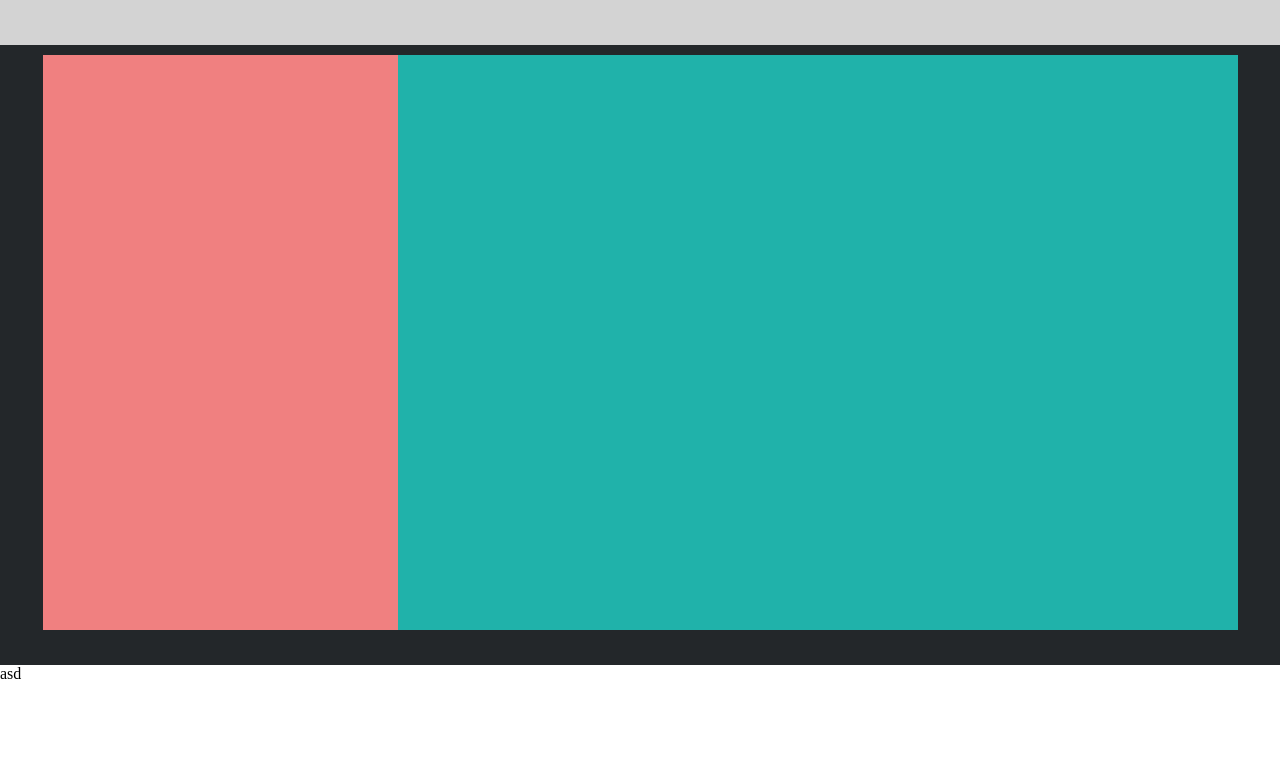
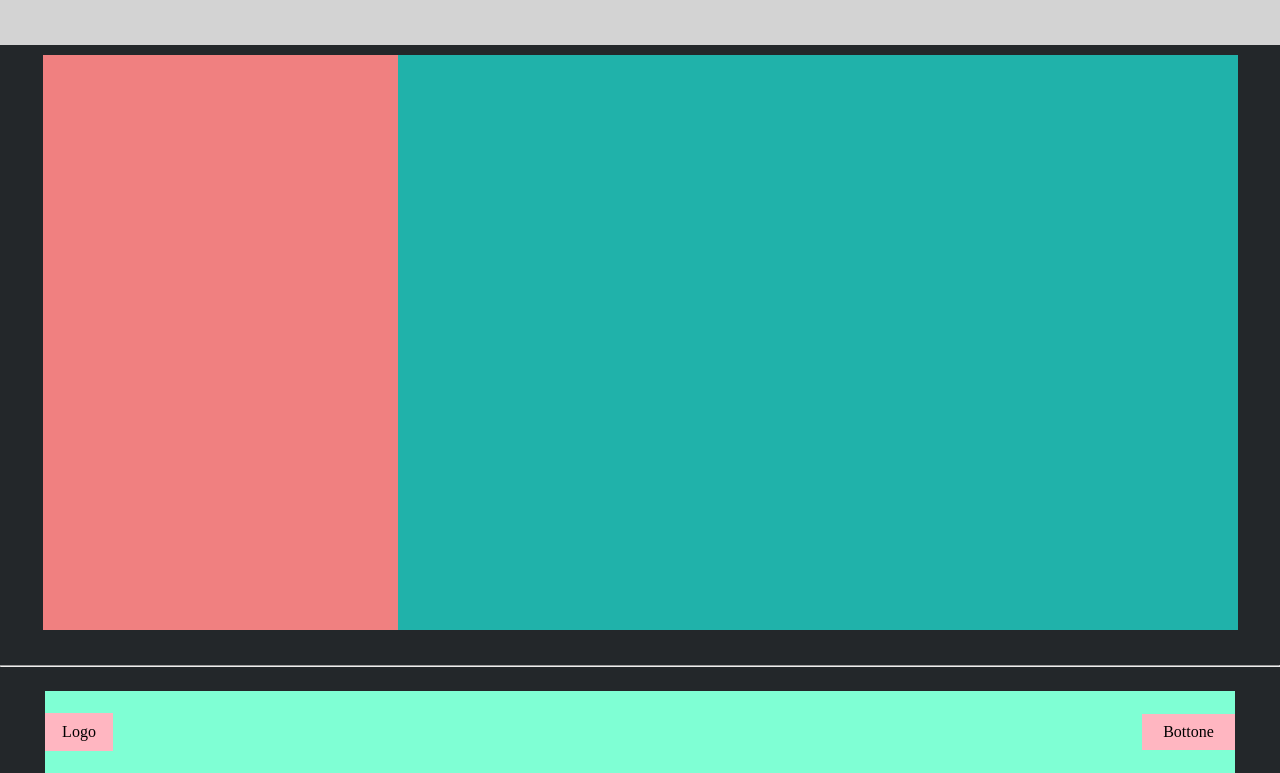
Before and after one commit to Gutierrez-Pool/htmlcss-struttura-discord, a plain HTML site: page index.html in a window 1280 px wide. Shown: the part 3325-4098 px from the top of the page. Before the commit the page ends 4008 px from the top, so only its background shows below. Drawn offline with Linux system fonts and the light colour scheme.

Commit message:
aggiunta footer

```diff
--- a/css/style.css
+++ b/css/style.css
@@ -192,6 +192,46 @@ header {
 
 /* Footer */
 
+footer {
+    display: flex;
+    justify-content: center;
+    align-items: flex-end;
 
+    height: 106px;
+
+}
+
+.pordefinir {
+    display: flex;
+    justify-content: space-between;
+    align-items: center;
+
+    width: 1190px;
+    height: 82px;
+
+    background-color: #7fffd4;
+}
+
+.pordefinir .logo {
+
+    justify-content: center;
+
+    width: 68px;
+    height: 38px;
+
+    background-color: #ffb6c1;
+}
+
+.bottone {
+
+    display: flex;
+    justify-content: center;
+    align-items: center;
+
+    width: 93px;
+    height: 36px;
+
+    background-color: #ffb6c1;
+}
 
 /* Fine footer */
--- a/index.html
+++ b/index.html
@@ -109,11 +109,19 @@
 
             </section>
             <!-- Fine terza sezione -->
-
+            <hr>
 
             <!-- Footer -->
-            <footer>
-                asd
+            <footer class="bg-darkgray">
+                <div class="pordefinir">
+                    <div class="logo">
+                        Logo
+                    </div>
+
+                    <div class="bottone">
+                        Bottone
+                    </div>
+                </div>
             </footer>
             <!-- Fine footer -->
 
```
